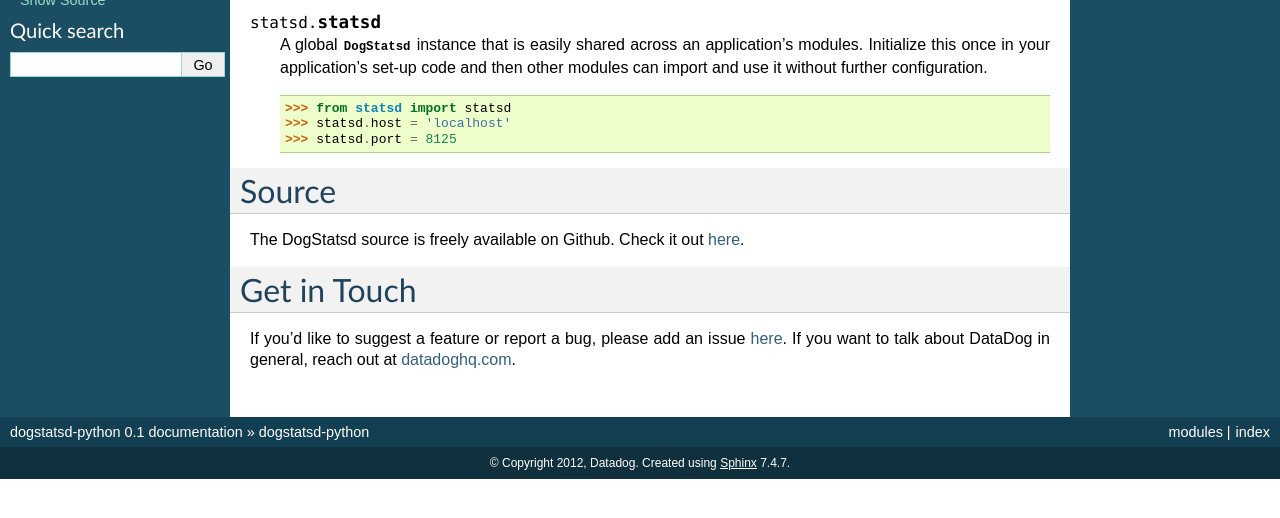
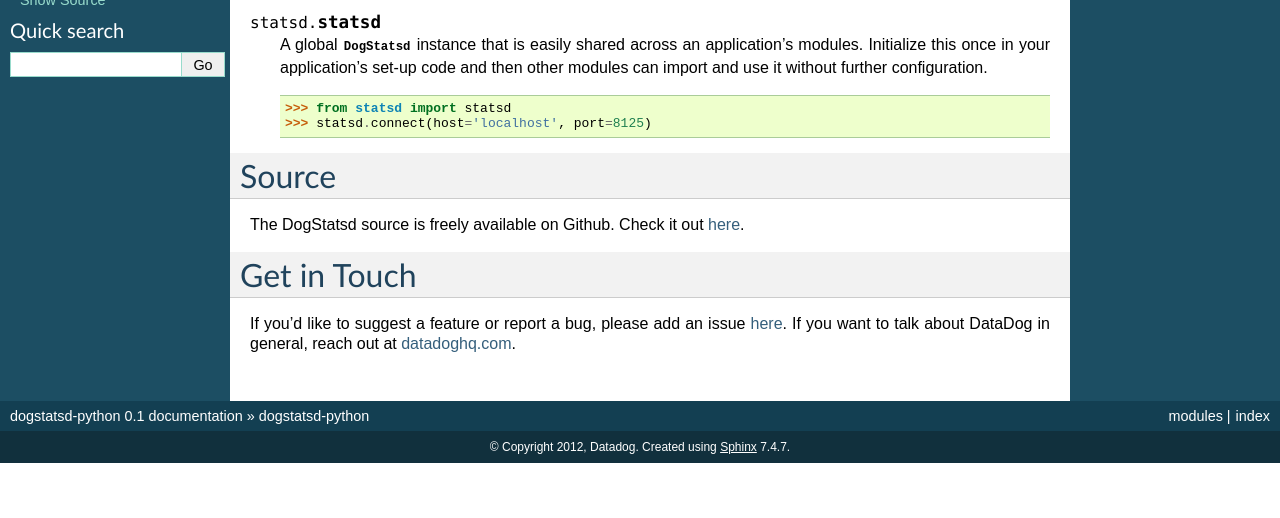
Before and after one commit to DataDog/dogstatsd-python, a Sphinx documentation site: the page built from docs/source/index.rst, in a window 1280 px wide, cut to the strip 190-708 px from the top of the page. Built offline with Sphinx 7.4.7, drawn with Linux system fonts in a browser that asks for light colours.

Commit message:
Fix connect docs.

```diff
--- a/docs/source/index.rst
+++ b/docs/source/index.rst
@@ -21,9 +21,7 @@
     configuration.
 
     >>> from statsd import statsd
-    >>> statsd.host = 'localhost'
-    >>> statsd.port = 8125
-
+    >>> statsd.connect(host='localhost', port=8125)
 
 Source
 ======
```
